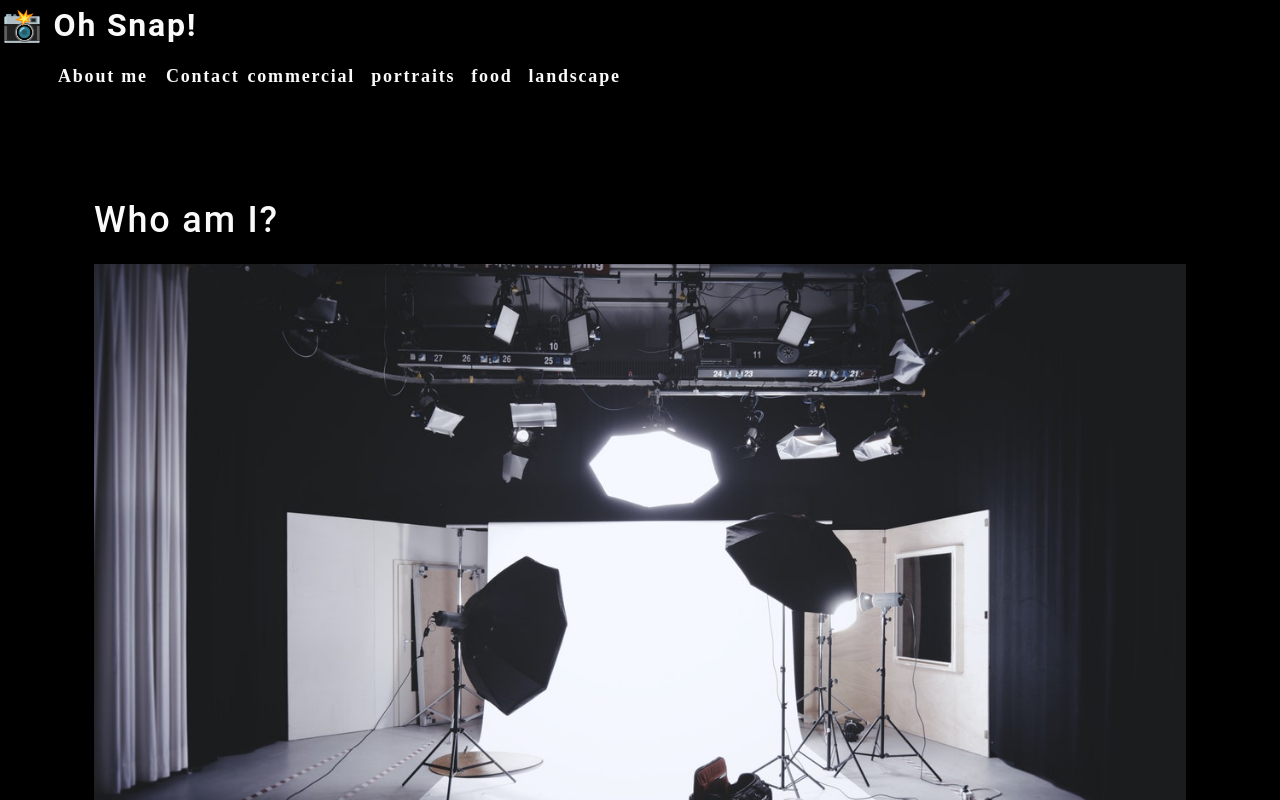
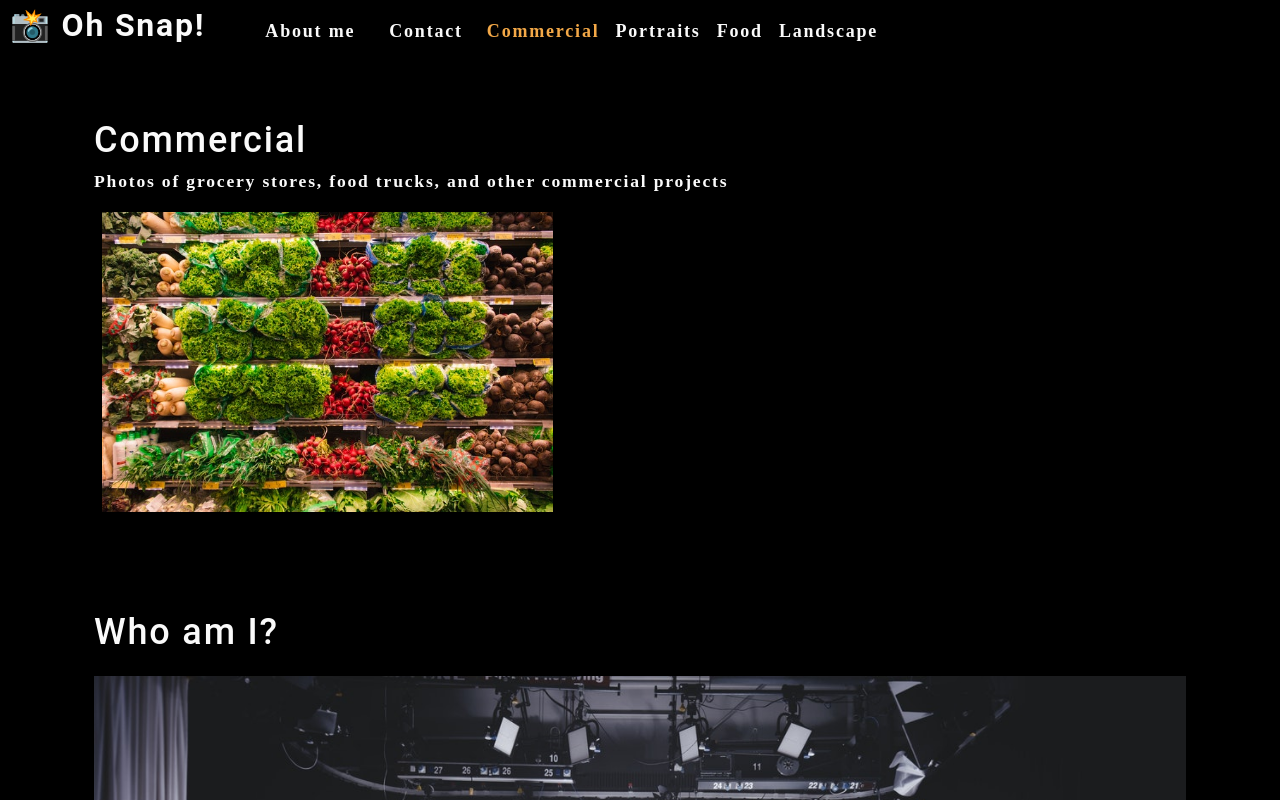
Before and after one commit to avandefeniks/photo-port, a React (Create React App) app: page / in a window 1280 px wide. Shown: the top 800 px of the page. Built offline with nearby package versions, Linux system fonts and the light colour scheme.

Commit message:
working on gallery and the use of useState and useEffect

```diff
--- a/src/App.js
+++ b/src/App.js
@@ -1,15 +1,35 @@
-import React from 'react';
+import React, { useState } from 'react';
 import './App.css';
 import Nav from './components/Nav';
 import About from './components/About'
+import Gallery from './components/Gallery'
 
 
 function App() {
+  const [categories] = useState([
+    {
+      name: 'commercial',
+      description: 'Photos of grocery stores, food trucks, and other commercial projects',
+    },
+    { name: 'portraits', description: 'Portraits of people in my life' },
+    { name: 'food', description: 'Delicious delicacies' },
+    { name: 'landscape', description: 'Fields, farmhouses, waterfalls, and the beauty of nature' },
+  ]);
+
+  const [currentCategory, setCurrentCategory] = useState(categories[0]);
+
   return (
     <div>
-      <Nav></Nav>
+      <Nav
+        categories={categories}
+        setCurrentCategory={setCurrentCategory}
+        currentCategory={currentCategory}
+      ></Nav>
       <main>
-        <About></About>
+        <div>
+          <Gallery></Gallery>
+          <About></About>
+        </div>
       </main>
     </div>
   );
--- /dev/null
+++ b/src/components/Gallery/index.js
@@ -0,0 +1,25 @@
+import React from "react";
+import { capitalizeFirstLetter } from '../../utils/helpers';
+import photo from '../../assets/small/commercial/0.jpg';
+
+function Gallery(props) {
+    const currentCategory = {
+        name: "commercial",
+        description: "Photos of grocery stores, food trucks, and other commercial projects",
+    };
+    return (
+        <section>
+            <h1>{capitalizeFirstLetter(currentCategory.name)}</h1>
+            <p>{currentCategory.description}</p>
+            <div>
+                <img
+                src={photo}
+                alt="Commercial Example"
+                className="img-thumbnail mx-1"
+                />
+            </div>
+        </section>
+    );
+}
+
+export default Gallery;
--- a/src/components/Nav/index.js
+++ b/src/components/Nav/index.js
@@ -1,48 +1,48 @@
-import React from 'react';
+import React, { useEffect } from 'react';
+import { capitalizeFirstLetter } from "../../utils/helpers";
 
-function Nav() {
-    const categories = [
-        {
-            name: "commercial",
-            description:
-                "Photos of grocery stores, food trucks, and other commercial projects",
-        },
-        { name: "portraits", description: "Portraits of people in my life" },
-        { name: "food", description: "Delicious delicacies" },
-        {
-            name: "landscape",
-            description: "Fields, farmhouses, waterfalls, and the beauty of nature",
-        },
+function Nav(props) {
 
-    ]
+    const {
+        categories = [],
+        setCurrentCategory,
+        currentCategory
+    } = props;
 
-    function categorySelected() {
-        console.log(`${name} clicked`);
-    }
+    useEffect(() => {
+        document.title = capitalizeFirstLetter(currentCategory.name);
+    }, [currentCategory]);
+
       return (
-        <header>
+    <header className="flex-row px-1">
       <h2>
         <a data-testid="link" href="/">
-                    <span role="img" aria-label='camera'>📸</span> Oh Snap!
+          <span role="img" aria-label="camera"> 📸</span> Oh Snap!
         </a>
       </h2>
       <nav>
         <ul className="flex-row">
-                    <li className='mx-2'>
-                        <a data-testid="about" href='#about'>
+          <li className="mx-2">
+            <a data-testid="about" href="#about">
               About me
             </a>
           </li>
-                    <li>
+          <li className="mx-2">
             <span>Contact</span>
           </li>
           {categories.map((category) => (
             <li
-                            className="mx-1"
+              className={`mx-1 ${
+                currentCategory.name === category.name && 'navActive'
+                }`}
               key={category.name}
             >
-                            <span onClick={() => categorySelected(category.name)} >
-                                {category.name}
+              <span
+                onClick={() => {
+                  setCurrentCategory(category)
+                }}
+              >
+                {capitalizeFirstLetter(category.name)}
               </span>
             </li>
           ))}
```
Lines whose indentation alone changed are shown as unchanged.
